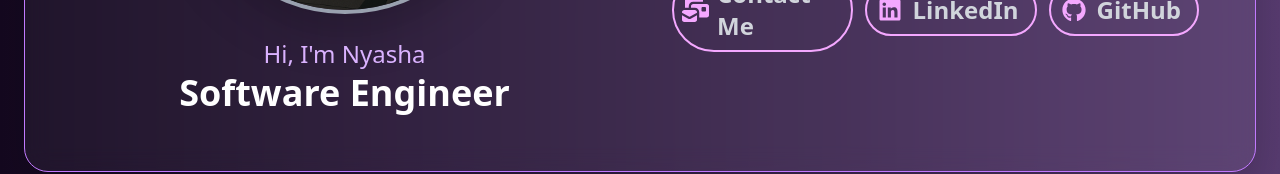
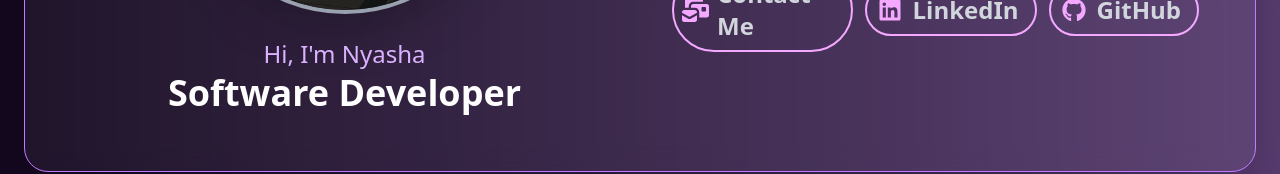
Before and after one commit to SageTendo/portfolio, a React (Vite) app in the folder client/: page / in a window 1280 px wide. Shown: the part 496-670 px from the top of the page. Built offline with nearby package versions, Linux system fonts and the light colour scheme; no server answers.

Commit message:
update profile

```diff
--- a/client/src/components/HomeSection.tsx
+++ b/client/src/components/HomeSection.tsx
@@ -26,7 +26,7 @@ export function HomeSection() {
           {/* Headings */}
           <div className="mt-6">
             <h4 className="text-purple-300">Hi, I'm Nyasha</h4>
-            <h2 className="text-white leading-tight">Software Engineer</h2>
+            <h2 className="text-white leading-tight">Software Developer</h2>
           </div>
         </div>
 
--- a/client/src/data/profile.ts
+++ b/client/src/data/profile.ts
@@ -37,9 +37,10 @@ export const education = [
 export const interests = [
   "skateboarding",
   "diving into music production & new music",
-  "binge watching thrillers & sci-fi",
+  "nerding out on thrillers & sci-fi",
   "playing video games",
-  "enjoying a game of chess",
+  "enjoying a good game of chess",
+  "trying new sushi spots",
   "looking for something new to experience",
 ];
 
```
